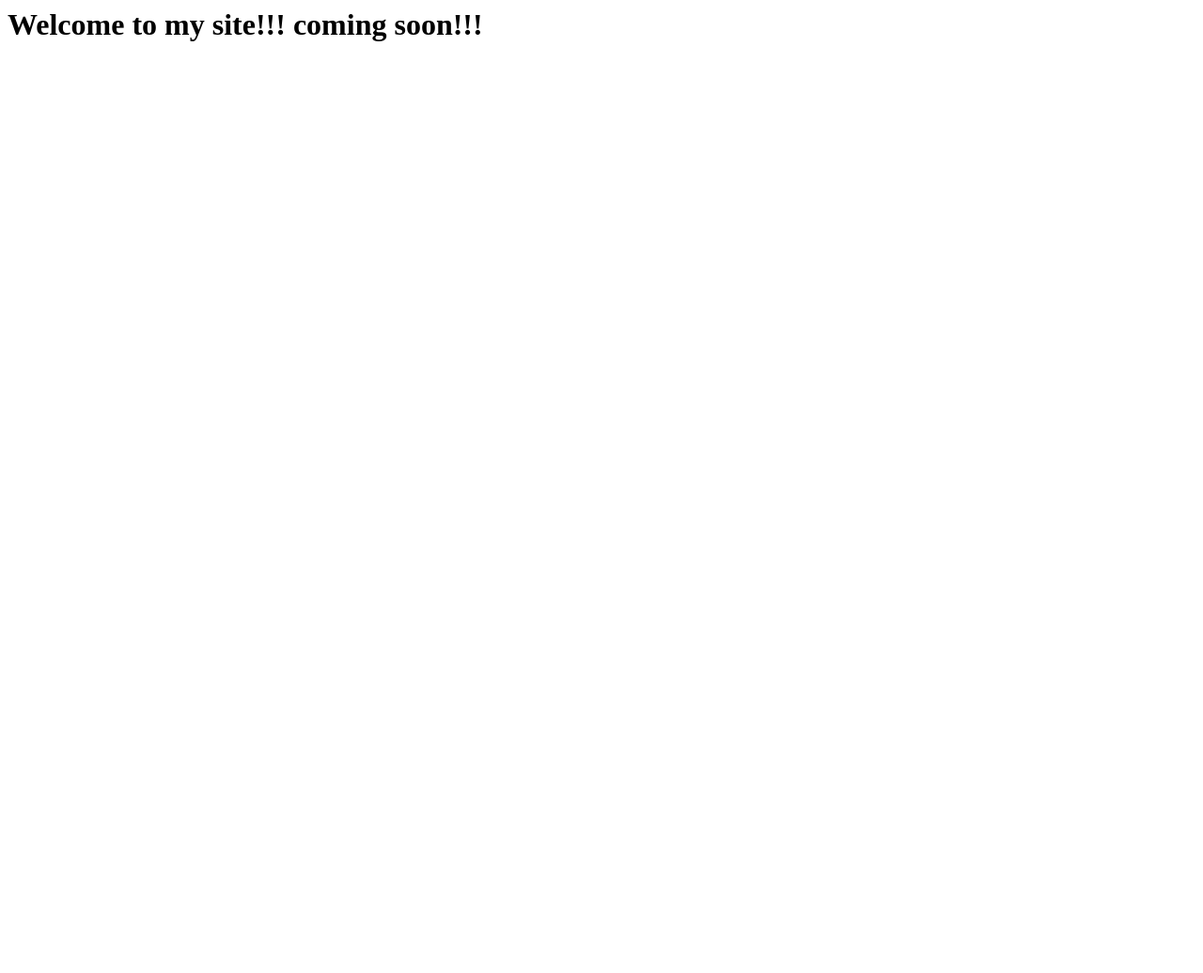
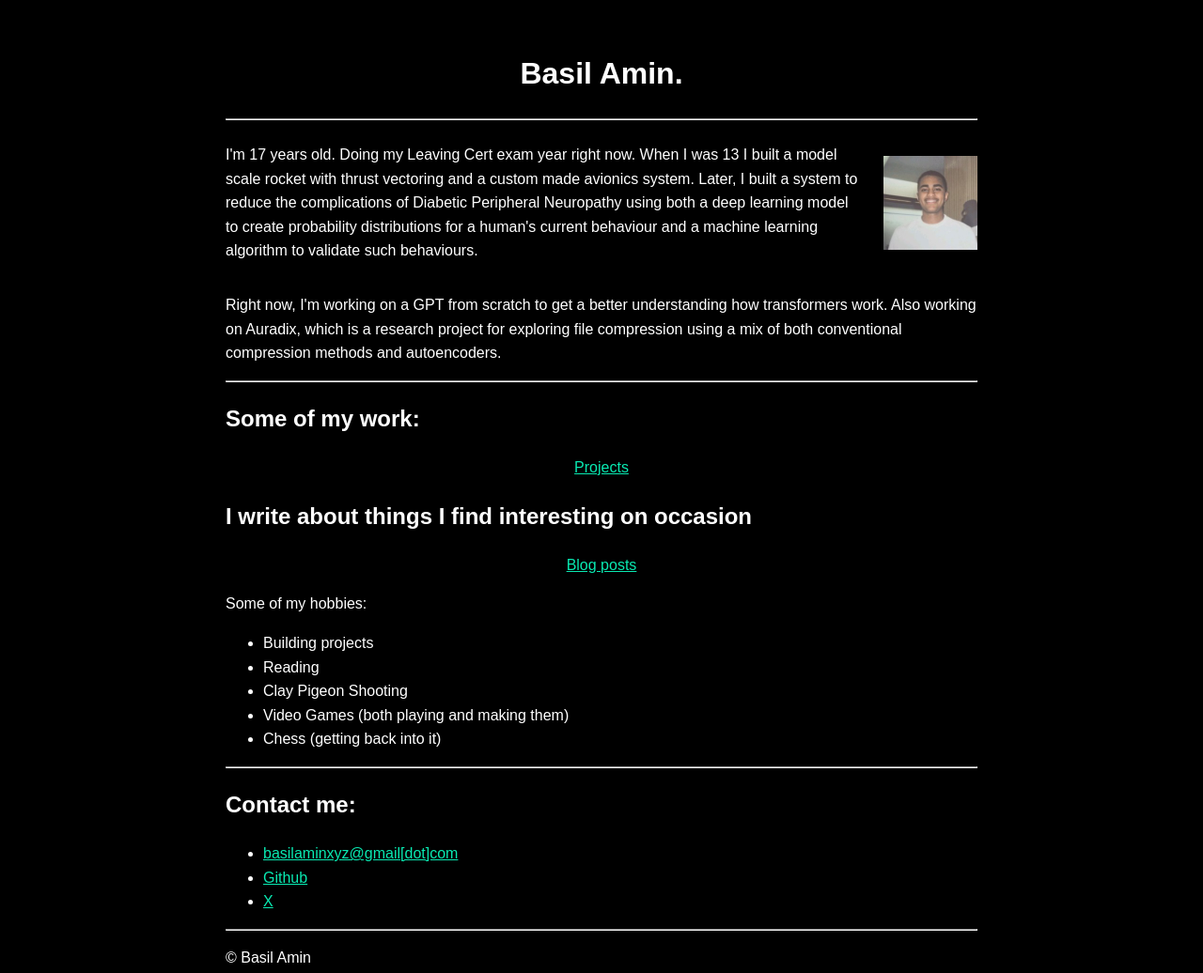
Before and after one commit to BasilAmin/basilamin.github.io, a plain HTML site: page index.html in a window 1280 px wide. Shown: the whole page at 94% size. Before the commit the page ends 800 px from the top, so only its background shows below. Drawn offline with Linux system fonts and the light colour scheme.

Commit message:
Major changes, 3rd init

```diff
--- a/index.html
+++ b/index.html
@@ -1,4 +1,98 @@
-<html>
-<h1>Welcome to my site!!! coming soon!!!</h1>
+<!DOCTYPE html>
+<html lang="en">
+<head>
+    <meta charset="utf-8">
+    <meta name="viewport" content="width=device-width, initial-scale=1">
+    <title>Basil Amin</title>
+    <style>
+        body {
+            background-color: #000;
+            color: #fff;
+            font-family: sans-serif;
+            max-width: 800px;
+            margin: 0 auto;
+            padding: 32px 20px;
+            line-height: 1.6;
+        }
 
+        a {
+            color: #09eab2;
+        }
+
+        h1,
+        .page-link {
+            text-align: center;
+        }
+
+        .intro {
+            display: flex;
+            flex-wrap: wrap;
+            align-items: center;
+            gap: 20px;
+        }
+
+        .intro p {
+            flex: 1 1 240px;
+        }
+
+        .intro img {
+            flex-shrink: 0;
+        }
+    </style>
+</head>
+<body>
+    <header>
+        <h1>Basil Amin.</h1>
+    </header>
+    <hr>
+
+    <main>
+        <div class="intro">
+            <p>
+                I'm 17 years old. Doing my Leaving Cert exam year right now.
+                When I was 13 I built a model scale rocket with thrust vectoring and a custom made avionics system.
+                Later, I built a system to reduce the complications of Diabetic Peripheral Neuropathy using both a deep learning model
+                to create probability distributions for a human's current behaviour and a machine learning algorithm to validate such behaviours.
+            </p>
+            <img src="basil.jpeg" alt="Basil Amin (Thats me!)" width="100" height="100">
+        </div>
+
+        <p>
+            Right now, I'm working on a GPT from scratch to get a better understanding
+            how transformers work. Also working on Auradix, which is a research project for exploring file
+            compression using a mix of both conventional compression methods and autoencoders.
+        </p>
+
+        <hr>
+
+        <h2>Some of my work:</h2>
+        <p class="page-link"><a href="./Projects.html">Projects</a></p>
+
+        <h2>I write about things I find interesting on occasion</h2>
+        <p class="page-link"><a href="./writing.html">Blog posts</a></p>
+
+        <p>Some of my hobbies:</p>
+        <ul>
+            <li>Building projects</li>
+            <li>Reading</li>
+            <li>Clay Pigeon Shooting</li>
+            <li>Video Games (both playing and making them)</li>
+            <li>Chess (getting back into it)</li>
+        </ul>
+
+        <hr>
+
+        <h2>Contact me:</h2>
+        <ul>
+            <li><a href="mailto:basilaminxyz@gmail.com">basilaminxyz@gmail[dot]com</a></li>
+            <li><a href="https://github.com/BasilAmin">Github</a></li>
+            <li><a href="https://x.com/basilaminxyz">X</a></li>
+        </ul>
+    </main>
+
+    <footer>
+        <hr>
+        <p>© Basil Amin</p>
+    </footer>
+</body>
 </html>
--- /dev/null
+++ b/writing/ideas.txt
@@ -0,0 +1,6 @@
+Studying for exams
+Novelty can become unovel.
+Brain structures varying on race and culture
+Moral Quandry of contribution. who to help
+examining agent behavior deviation in swarms and prevention to stay on task on preferred conditions
+human abstracted comprehension of othe individual lives in mass numbers
```
Also changed, not shown: Projects.html (+35 -22 lines), asciiart.txt (added, +46 -0 lines), template.txt (+34 -21 lines), writing.html (+35 -22 lines), writing/studyingforexams.html (added, +40 -0 lines), 1 other file.
